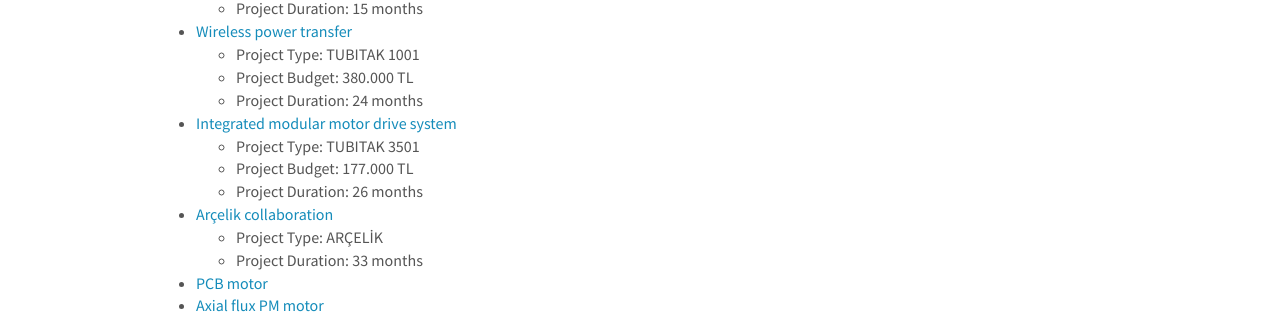
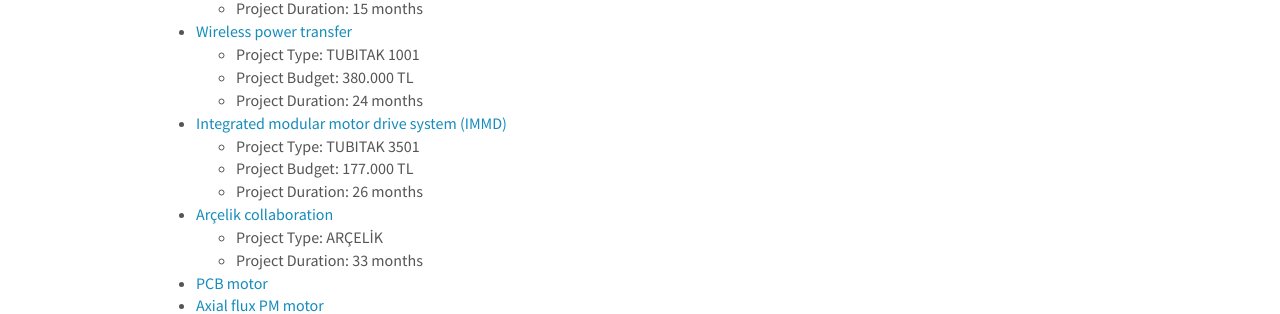
Before and after one commit to odtu/odtu.github.io, a Jekyll site: the page built from _pages/openings.md, in a window 1280 px wide. Shown: the part 253-567 px from the top of the page. Built offline with Jekyll 4.4.1, drawn with Linux system fonts in a browser that asks for light colours; nearby versions of some CDN libraries.

Commit message:
Update openings.md

```diff
--- a/_pages/openings.md
+++ b/_pages/openings.md
@@ -21,14 +21,14 @@
   <li>Project Duration: 15 months </li>
   </ul>
 
-  <li><a href="/tubitak-1001-hakan.md">Wireless power transfer</a></li>
+  <li><a href="https://odtu.github.io/projects/tubitak-1001-hakan.md">Wireless power transfer</a></li>
     <ul>
       <li>Project Type: TUBITAK 1001</li>
       <li>Project Budget: 380.000 TL</li>
       <li>Project Duration: 24 months</li>
     </ul>
 
-   <li><a href="/immd.md">Integrated modular motor drive system</a></li>
+   <li><a href="/immd.md">Integrated modular motor drive system (IMMD)</a></li>
     <ul>
       <li>Project Type: TUBITAK 3501</li>
       <li>Project Budget: 177.000 TL</li>
```
